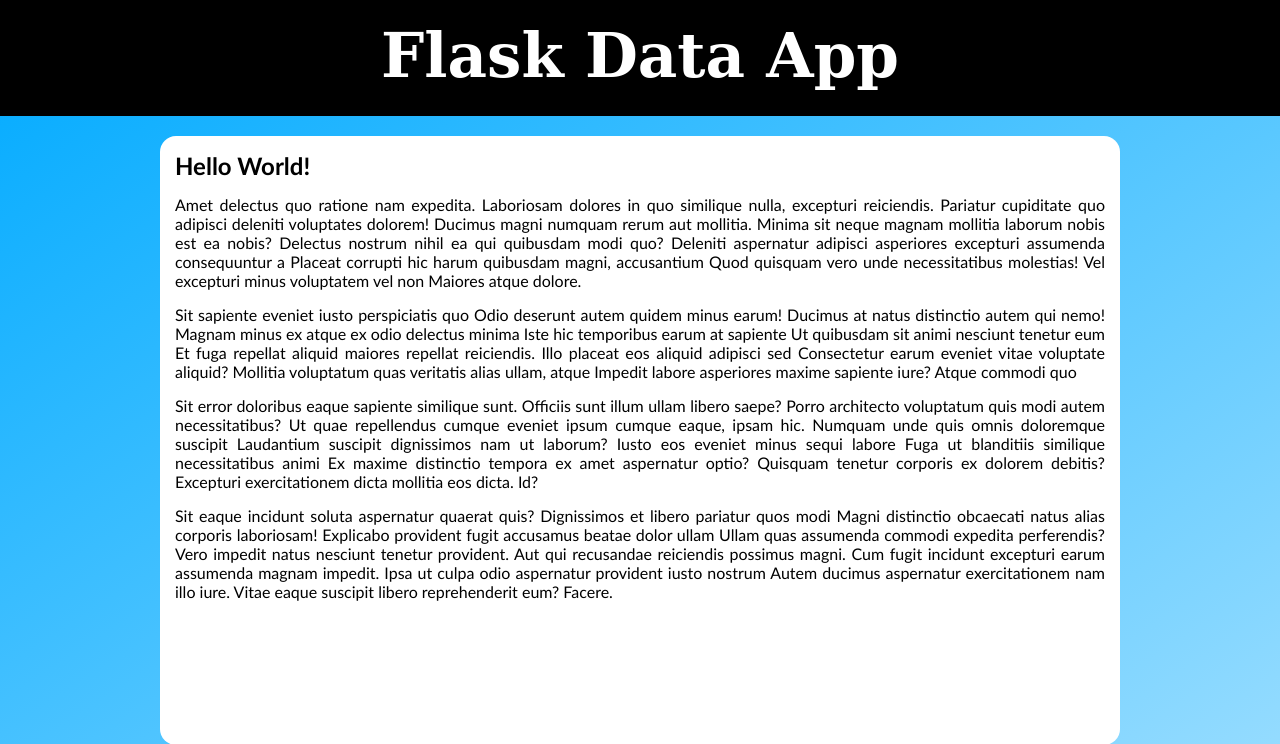
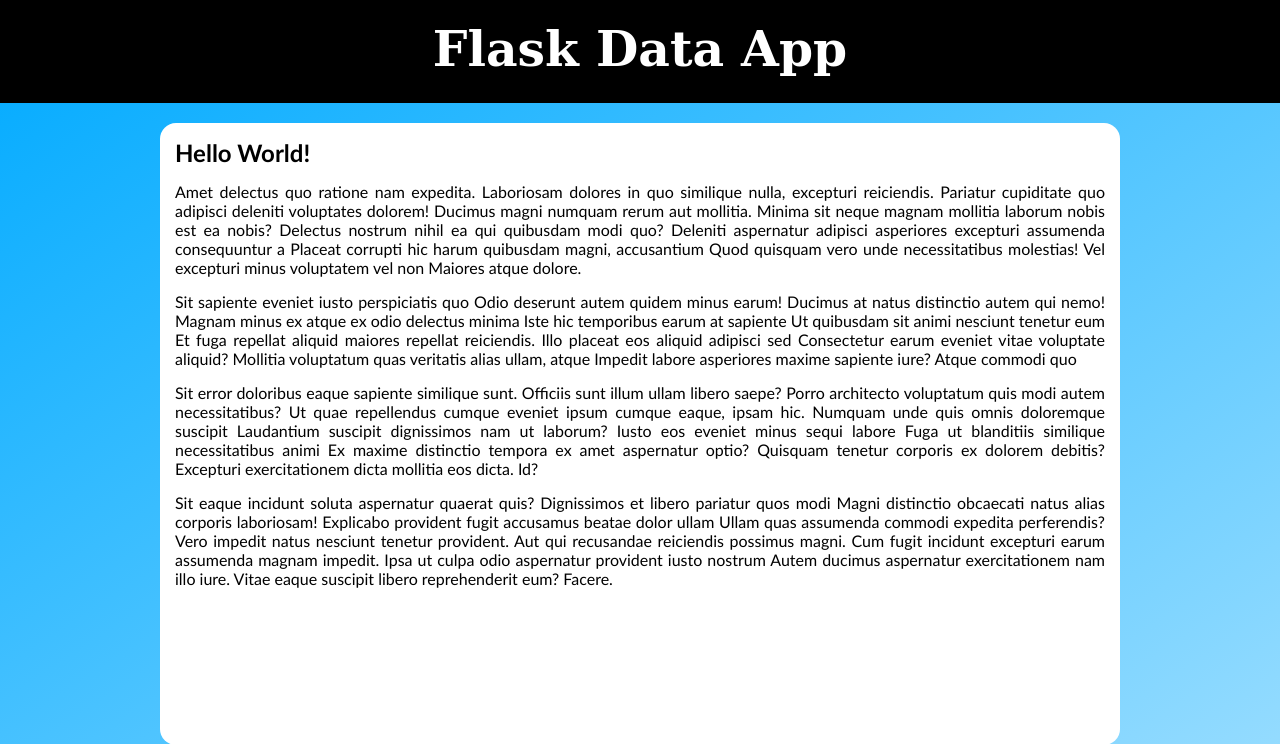
Before and after one commit to KrakenBadger/Alchemy, a Flask app: template templates/index.html in a window 1280 px wide. Shown: the top 744 px of the page. Run offline with Flask 3, Linux system fonts and the light colour scheme; the template is opened without the code that fills it, so the values that code supplies are empty.

Commit message:
Adjust Font Sizes

```diff
--- a/sass/layouts/_main.scss
+++ b/sass/layouts/_main.scss
@@ -26,7 +26,7 @@
         @include font-set(
           $stack: display,
           $weight: bold,
-          $size: 5
+          $size: 4
         );
       }
     }
@@ -36,7 +36,7 @@
       @include font-set(
         $stack: mono,
         $weight: regular,
-        $size: 0
+        $size: -1
       );
     }
 
--- a/static/css/main.css
+++ b/static/css/main.css
@@ -195,12 +195,12 @@
   .main-header .header-text {
     font-family: var(--font-family-display);
     font-weight: var(--font-weight-bold);
-    font-size: var(--font-size-5);
+    font-size: var(--font-size-4);
   }
   .main-navigation {
     font-family: var(--font-family-mono);
     font-weight: var(--font-weight-regular);
-    font-size: var(--font-size-0);
+    font-size: var(--font-size--1);
   }
   .main-navigation .nav-list {
     display: flex;
```
